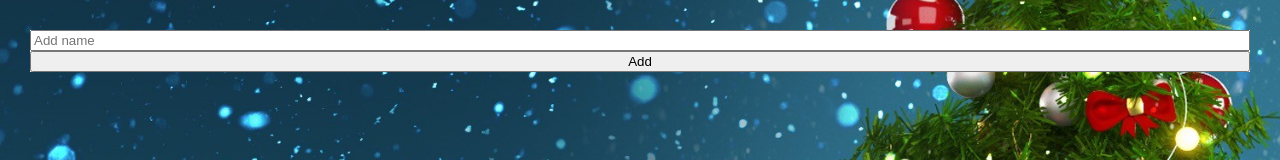
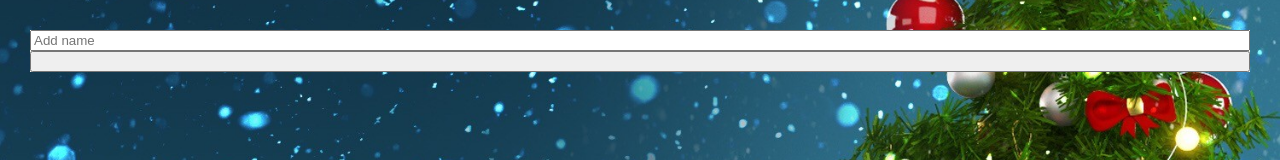
Before and after one commit to kschmitz123/wuensch-dir-was, a React (Create React App) app: page /add in a window 1280 px wide. Shown: the top 160 px of the page. Built offline with nearby package versions, Linux system fonts and the light colour scheme.

Commit message:
Add loading state

```diff
--- a/src/pages/Add.js
+++ b/src/pages/Add.js
@@ -16,6 +16,7 @@ const Form = styled.form`
 `;
 const Add = () => {
   const [title, setTitle] = useState('');
+  const [loading, setLoading] = useState(false);
   const history = useHistory();
 
   const handleChange = (event) => {
@@ -23,8 +24,9 @@ const Add = () => {
   };
   const handleSubmit = async (event) => {
     event.preventDefault();
-    setTitle('');
+    setLoading(true);
     const newList = await postList({ title });
+    setLoading(false);
     history.push(`/wishlist/${newList.id}`);
   };
   return (
@@ -35,8 +37,9 @@ const Add = () => {
           type="text"
           value={title}
           onChange={handleChange}
+          required
         />
-        <button type="submit">Add</button>
+        <input type="submit" value={Add} disabled={loading} />
       </Form>
       <Link to="/">
         <FloatingActionButton>
```
